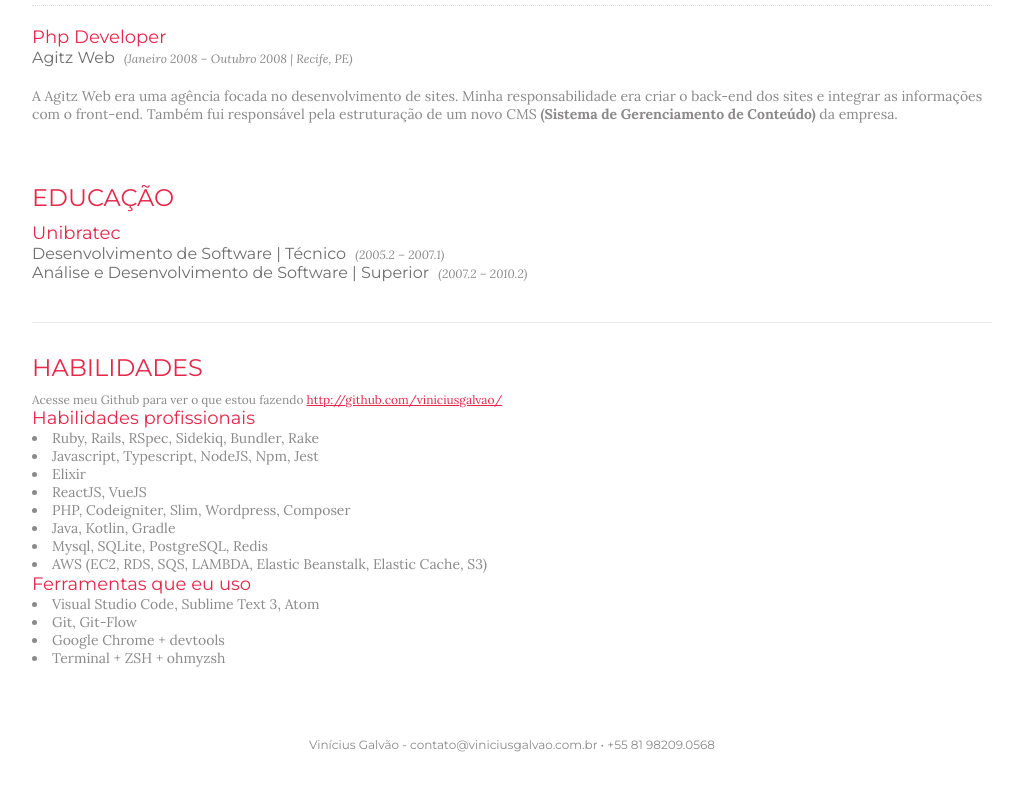
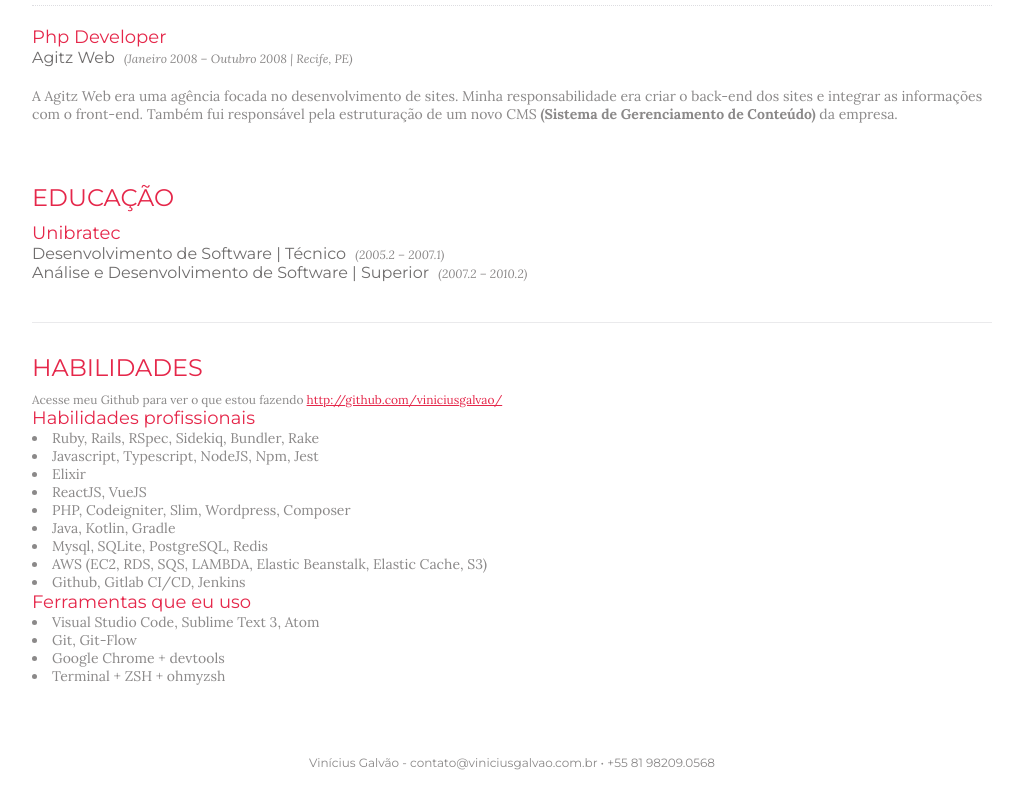
Before and after one commit to viniciusgalvao/resume, a website: page index.html in a window 1280 px wide. Shown: the part 1481-2281 px from the top of the page, without its empty margins (128-1141 px from the left). Drawn offline with Linux system fonts and the light colour scheme.

Commit message:
Add some skills

```diff
--- a/index.html
+++ b/index.html
@@ -175,6 +175,7 @@
             <li>Java, Kotlin, Gradle</li>
             <li>Mysql, SQLite, PostgreSQL, Redis</li>
             <li>AWS (EC2, RDS, SQS, LAMBDA, Elastic Beanstalk, Elastic Cache, S3)</li>
+            <li>Github, Gitlab CI/CD, Jenkins</li>
           </ul>
 
           <ul class="skill-set">
```
